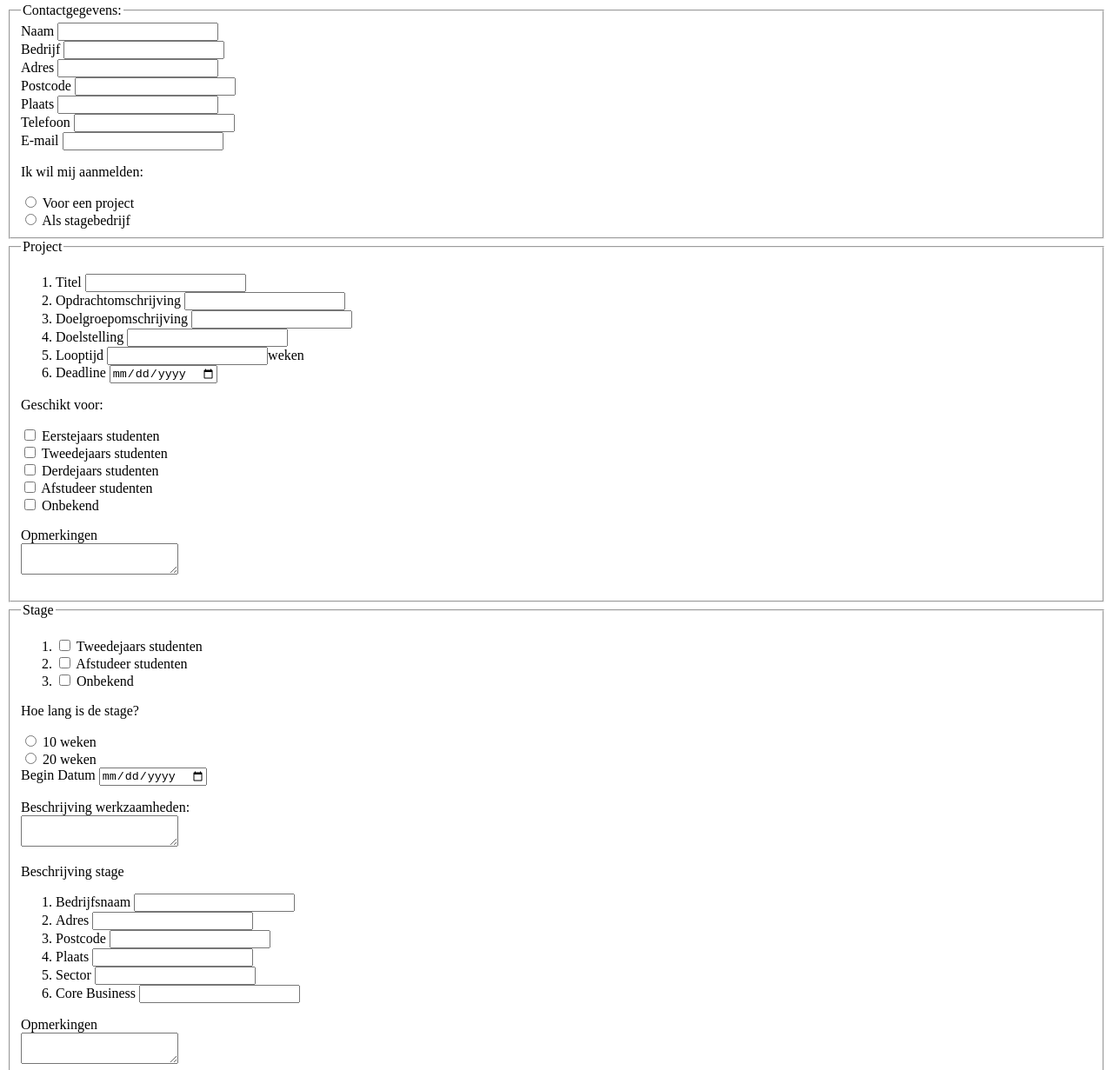
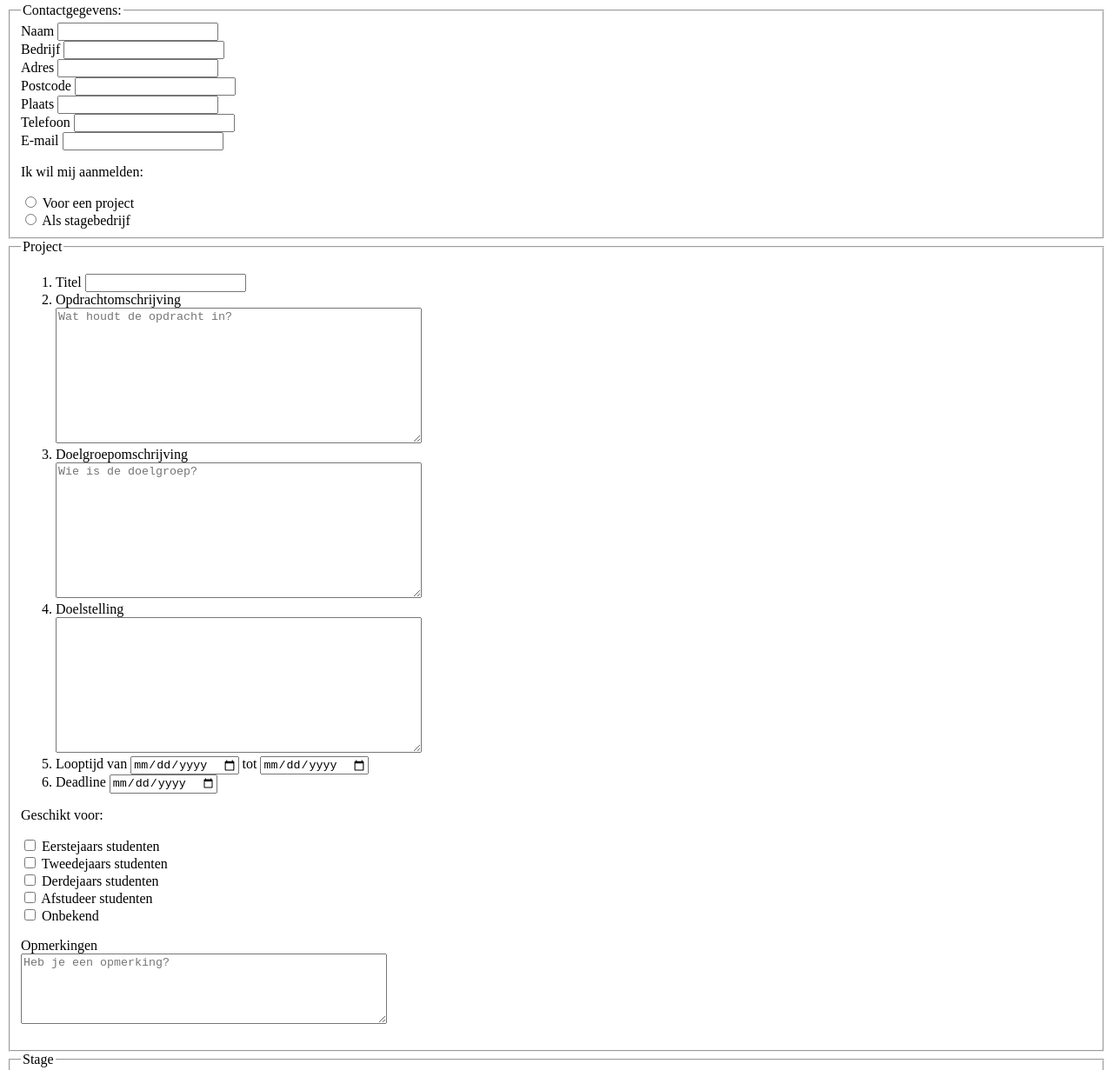
Before and after one commit to jurmineur/frontend, a plain HTML site: page form.html in a window 1280 px wide. Shown: the part 202-1433 px from the top of the page at 87% size. Drawn offline with Linux system fonts and the light colour scheme.

Commit message:
Form verbeterd

```diff
--- a/form.html
+++ b/form.html
@@ -62,19 +62,26 @@
                     </li>
                     <li>
                         <label for="opdrachtomschrijving">Opdrachtomschrijving</label>
-                        <input type="text" id="opdrachtomschrijving">
+                        <br>
+                        <textarea id="opdrachtomschrijving" rows="10" cols="50" placeholder="Wat houdt de opdracht in?"></textarea>
                     </li>
                     <li>
                         <label for="doelgroepomschrijving">Doelgroepomschrijving</label>
-                        <input type="text" id="doelgroepomschrijving">
+                        <br>
+                        <textarea id="doelgroepomschrijving" rows="10" cols="50" placeholder="Wie is de doelgroep?"></textarea>
                     </li>
                     <li>
                         <label for="doelstelling">Doelstelling</label>
-                        <input type="text" id="doelstelling">
+                        <br>
+                        <textarea id="doelstelling" rows="10" cols="50"></textarea>
                     </li>
                     <li>
-                        <label for="looptijd">Looptijd
-                        <input type="number" id="looptijd">weken</label>
+                        <label for="looptijd">Looptijd van
+                        <input type="date" id="looptijd"></label>
+                        <label for="looptijdtot">tot</label>
+                        <input type="date" id="looptijdtot">
+
+
                     </li>
                     <li>
                         <label for="deadline">Deadline</label>
@@ -99,7 +106,7 @@
                     <label for="onbekend">Onbekend</label>
 
                 <p>Opmerkingen <br>
-                <textarea id="textarea1"></textarea></p>
+                <textarea id="textarea1" rows="5" cols="50" placeholder="Heb je een opmerking?"></textarea></p>
             </fieldset>
         </form>
 
@@ -132,7 +139,7 @@
                     <input type="date" id="datum">
 
                 <p>Beschrijving werkzaamheden:<br>
-                    <textarea id="textarea"></textarea></p>
+                    <textarea id="textarea" rows="10" cols="50" placeholder="Wat houdt de stage in?"></textarea></p>
 
                 <p>Beschrijving stage</p>
                 <ol>
@@ -163,9 +170,10 @@
                 </ol>
 
                 <p>Opmerkingen <br>
-                <textarea id="textarea2"></textarea></p>
+                <textarea id="textarea2" rows="5" cols="50" placeholder="Heb je een opmerking?"></textarea></p>
 
             </fieldset>
+            <input id="submit" type="submit" value="Verstuur formulier">
         </form>
 </body>
 </html>
```
